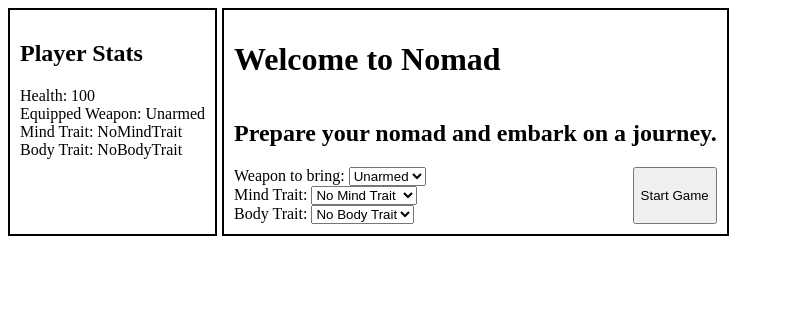
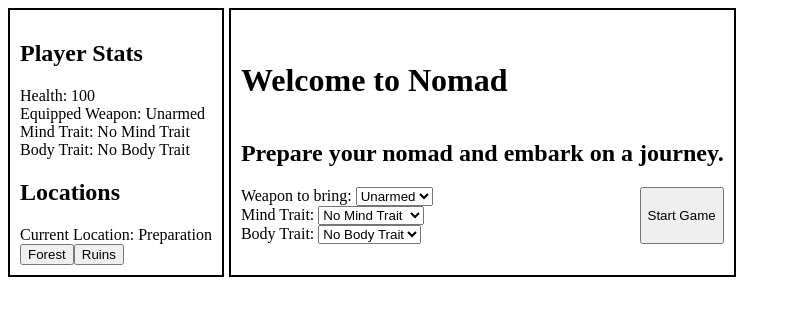
Before and after one commit to justabread/Nomad, a Next.js app: page / in a window 1280 px wide. Shown: the top 316 px of the page, without its empty margins (0-791 px from the left). Built offline with nearby package versions, Linux system fonts and the light colour scheme.

Commit message:
Streamlined location switching

```diff
--- a/src/Contexts/GameMasterContextProvider.tsx
+++ b/src/Contexts/GameMasterContextProvider.tsx
@@ -5,11 +5,14 @@ import {
   MindTraitType,
   BodyTraitType,
 } from "@/Types/PlayerTypes";
-import { LocationType } from "@/Types/LocationTypes";
+import { LocationsObjectInterface, Locations } from "@/Types/LocationTypes";
+import Preparation from "@/components/Preparation/Preparation";
+import Forest from "@/components/Journey/Environments/Forest/Forest";
+import Ruins from "@/components/Journey/Environments/Ruins/Ruins";
 
 interface CanRenderInterface {
   preparation: boolean;
-  forest: boolean;
+  journey: boolean;
 }
 
 interface GameMasterContextInterface {
@@ -17,8 +20,8 @@ interface GameMasterContextInterface {
   setPlayer: Dispatch<SetStateAction<PlayerInterface>>;
   canRender: CanRenderInterface;
   setCanRender: Dispatch<SetStateAction<CanRenderInterface>>;
-  playerLocation: LocationType;
-  setPlayerLocation: Dispatch<SetStateAction<LocationType>>;
+  playerLocation: LocationsObjectInterface;
+  setPlayerLocation: Dispatch<SetStateAction<LocationsObjectInterface>>;
 }
 
 const InitialPlayerState: PlayerInterface = {
@@ -28,12 +31,27 @@ const InitialPlayerState: PlayerInterface = {
   bodyTrait: BodyTraitType.NO_BODY_TRAIT,
 };
 
+export const LocationsObject: Record<Locations, LocationsObjectInterface> = {
+  [Locations.LOCATION_START]: {
+    name: "Preparation",
+    component: Preparation,
+  },
+  [Locations.LOCATION_FOREST]: {
+    name: "Forest",
+    component: Forest,
+  },
+  [Locations.LOCATION_RUINS]: {
+    name: "Ruins",
+    component: Ruins,
+  },
+};
+
 export const GameMasterContext = createContext<GameMasterContextInterface>({
   player: InitialPlayerState,
   setPlayer: () => {},
-  canRender: { preparation: true, forest: false },
+  canRender: { preparation: true, journey: false },
   setCanRender: () => {},
-  playerLocation: LocationType.LOCATION_START,
+  playerLocation: LocationsObject[Locations.LOCATION_START],
   setPlayerLocation: () => {},
 });
 
@@ -45,12 +63,13 @@ export const GameMasterContextProvider = ({
   const [player, setPlayer] = useState<PlayerInterface>(InitialPlayerState);
   const [canRender, setCanRender] = useState<CanRenderInterface>({
     preparation: true,
-    forest: false,
+    journey: false,
   });
 
-  const [playerLocation, setPlayerLocation] = useState<LocationType>(
-    LocationType.LOCATION_START
-  );
+  const [playerLocation, setPlayerLocation] =
+    useState<LocationsObjectInterface>(
+      LocationsObject[Locations.LOCATION_START]
+    );
 
   return (
     <GameMasterContext.Provider
--- a/src/Types/EventTypes.ts
+++ b/src/Types/EventTypes.ts
@@ -1,8 +1,18 @@
-import { JSX } from "react";
-
 export enum ForestEventKeys {
   EVENT_CALM,
   EVENT_WOLF,
 }
 
-export type EventTypes = ForestEventKeys;
+export enum RuinsEventKeys {
+  EVENT_CALM,
+  EVENT_BANDITS,
+  EVENT_MALL,
+  EVENT_STORE_GUNS,
+  EVENT_STORE_FOOD,
+  EVENT_STORE_CLOTHING,
+  EVENT_STORE_MEDICINE,
+  EVENT_STORE_AMMUNITION,
+  EVENT_DOGS,
+}
+
+export type EventTypes = ForestEventKeys | RuinsEventKeys;
--- a/src/Types/LocationTypes.ts
+++ b/src/Types/LocationTypes.ts
@@ -1,5 +1,12 @@
-export enum LocationType {
+import { JSX } from "react";
+
+export enum Locations {
   LOCATION_START,
   LOCATION_FOREST,
   LOCATION_RUINS,
 }
+
+export interface LocationsObjectInterface {
+  name: string;
+  component: () => JSX.Element;
+}
--- a/src/Types/PlayerTypes.ts
+++ b/src/Types/PlayerTypes.ts
@@ -7,13 +7,13 @@ export enum WeaponType {
   RIFLE = "Rifle",
 }
 export enum MindTraitType {
-  NO_MIND_TRAIT = "NoMindTrait",
+  NO_MIND_TRAIT = "No Mind Trait",
   ANXIOUS = "Anxious",
   BRAVE = "Brave",
   SCHIZOPHRENIC = "Schizophrenic",
 }
 export enum BodyTraitType {
-  NO_BODY_TRAIT = "NoBodyTrait",
+  NO_BODY_TRAIT = "No Body Trait",
   FAT = "Fat",
   ATHLETIC = "Athletic",
   STRONG = "Strong",
--- a/src/app/GameWindow.tsx
+++ b/src/app/GameWindow.tsx
@@ -1,11 +1,16 @@
-import Forest from "@/components/Journey/Environments/Forest/Forest";
 import Preparation from "@/components/Preparation/Preparation";
-import { GameMasterContext } from "@/Contexts/GameMasterContextProvider";
+import {
+  GameMasterContext,
+  LocationsObject,
+} from "@/Contexts/GameMasterContextProvider";
 import { useContext } from "react";
 import styles from "./GameWindow.module.css";
+import LocationsSelector from "@/components/LocationsSelector/LocationsSelector";
 
 const GameWindow = () => {
-  const { player, canRender } = useContext(GameMasterContext);
+  const { player, playerLocation } = useContext(GameMasterContext);
+
+  const LocationComponent = playerLocation.component;
   return (
     <div className={styles.gameWindowContainer}>
       <div className={styles.playerStatsContainer}>
@@ -14,10 +19,10 @@ const GameWindow = () => {
         <div>Equipped Weapon: {player.weapon}</div>
         <div>Mind Trait: {player.mindTrait}</div>
         <div>Body Trait: {player.bodyTrait}</div>
+        <LocationsSelector />
       </div>
 
-      {canRender.preparation && <Preparation />}
-      {canRender.forest && <Forest />}
+      <LocationComponent />
     </div>
   );
 };
--- a/src/components/Journey/Environments/Ruins/Ruins.tsx
+++ b/src/components/Journey/Environments/Ruins/Ruins.tsx
@@ -1,5 +1,60 @@
+import { RuinsEventKeys } from "@/Types/EventTypes";
+import { useState } from "react";
+import { JSX } from "react";
+import useGenerateRandomEvent from "../useGenerateRandomEvent";
+
 const Ruins = () => {
-  return <div>Ruins</div>;
+  const EventCalm = () => {
+    return (
+      <div>
+        <h1>The ruins of an unknown city lay before you.</h1>
+        <p>
+          A strange calmness surrounds you. You feel safe, for the time being.
+        </p>
+        <p>
+          You think about what could have happened here, but the dead silence of
+          it's past inhabitants deliver no answers.
+        </p>
+        <button onClick={handleChangeEvent}>Continue</button>
+      </div>
+    );
+  };
+
+  const EventBandits = () => {
+    return (
+      <div>
+        <h1>
+          A group of men walk out of some broken buildings in front of you and
+          stand in your way.
+        </h1>
+        <p>
+          Their weapons, crude as they are, are still enough to make your heart
+          start racing especially when pointed at you. They do not seem
+          friendly.
+        </p>
+        <button onClick={handleChangeEvent}>Fight</button>
+        <button>Run</button>
+      </div>
+    );
+  };
+
+  const RuinsEvents = {
+    [RuinsEventKeys.EVENT_CALM]: EventCalm,
+    [RuinsEventKeys.EVENT_BANDITS]: EventBandits,
+  };
+
+  const [RandomEventComponent, setRandomEventComponent] = useState<
+    () => JSX.Element
+  >(() => useGenerateRandomEvent(RuinsEvents));
+
+  const handleChangeEvent = () => {
+    setRandomEventComponent(() => useGenerateRandomEvent(RuinsEvents));
+  };
+  return (
+    <div>
+      <RandomEventComponent />
+    </div>
+  );
 };
 
 export default Ruins;
--- a/src/components/Journey/Journey.tsx
+++ b/src/components/Journey/Journey.tsx
@@ -1,3 +1,7 @@
+import { useContext } from "react";
+import Forest from "./Environments/Forest/Forest";
+import Ruins from "./Environments/Ruins/Ruins";
+import { GameMasterContext } from "@/Contexts/GameMasterContextProvider";
 const Journey = () => {
   return <div>JourneyMaster</div>;
 };
--- /dev/null
+++ b/src/components/LocationsSelector/LocationsSelector.tsx
@@ -0,0 +1,33 @@
+import {
+  GameMasterContext,
+  LocationsObject,
+} from "@/Contexts/GameMasterContextProvider";
+import { Locations } from "@/Types/LocationTypes";
+import { useContext } from "react";
+
+const LocationsSelector = () => {
+  const { playerLocation, setPlayerLocation } = useContext(GameMasterContext);
+
+  return (
+    <div>
+      <h2>Locations</h2>
+      <div>Current Location: {playerLocation.name}</div>
+      <button
+        onClick={() =>
+          setPlayerLocation(LocationsObject[Locations.LOCATION_FOREST])
+        }
+      >
+        Forest
+      </button>
+      <button
+        onClick={() =>
+          setPlayerLocation(LocationsObject[Locations.LOCATION_RUINS])
+        }
+      >
+        Ruins
+      </button>
+    </div>
+  );
+};
+
+export default LocationsSelector;
--- a/src/components/Preparation/Preparation.tsx
+++ b/src/components/Preparation/Preparation.tsx
@@ -1,10 +1,10 @@
-import { FC, useContext, ChangeEvent, useEffect } from "react";
+import { useContext, ChangeEvent, useEffect } from "react";
 import styles from "./Preparation.module.css";
 import Select from "@/components/Select/Select";
 import { GameMasterContext } from "../../Contexts/GameMasterContextProvider";
 import { BodyTraitType, MindTraitType, WeaponType } from "@/Types/PlayerTypes";
 
-const Preparation: FC = () => {
+const Preparation = () => {
   const { player, setPlayer, canRender, setCanRender } =
     useContext(GameMasterContext);
 
```
